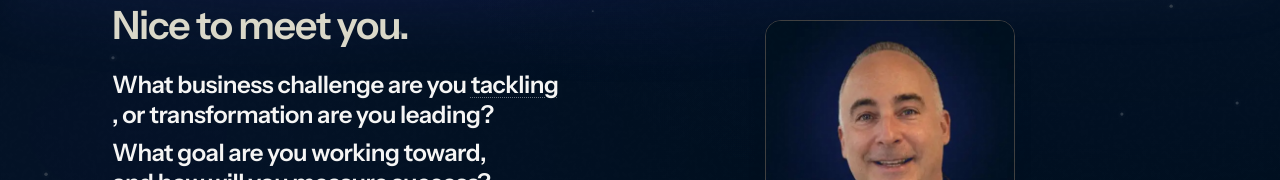
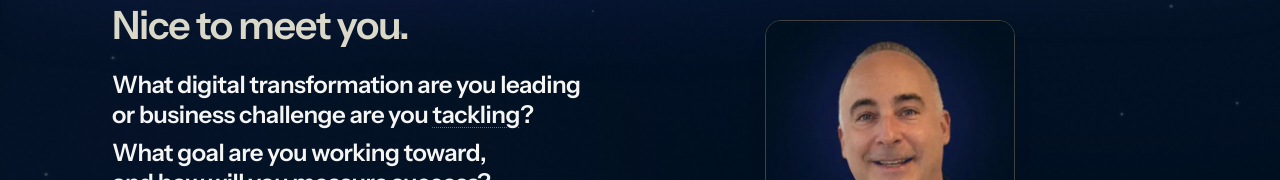
Before and after one commit to ShawnCapizzi/shawncapizzi-com, a Next.js app: page /how-i-help in a window 1280 px wide. Shown: the part 188-368 px from the top of the page. Built offline with nearby package versions, Linux system fonts and the light colour scheme; no server answers.

Commit message:
How I help: first question leads with digital transformation

```diff
--- a/app/how-i-help/page.tsx
+++ b/app/how-i-help/page.tsx
@@ -139,7 +139,8 @@ export default function Page() {
                   it as a link. */}
               <h2 className="card-title max-w-3xl text-balance">
                 <span className="block">
-                  What business challenge are you{" "}
+                  What digital transformation are you leading or business
+                  challenge are you{" "}
                   <a
                     href="https://www.nfl.com/standings/"
                     target="_blank"
@@ -149,7 +150,7 @@ export default function Page() {
                     tackling
                     <span className="sr-only"> (New York Giants standings, opens in a new tab)</span>
                   </a>
-                  , or transformation are you leading?
+                  ?
                 </span>{" "}
                 <span className="block mt-2">
                   What goal are you working toward, and how will you measure
```
